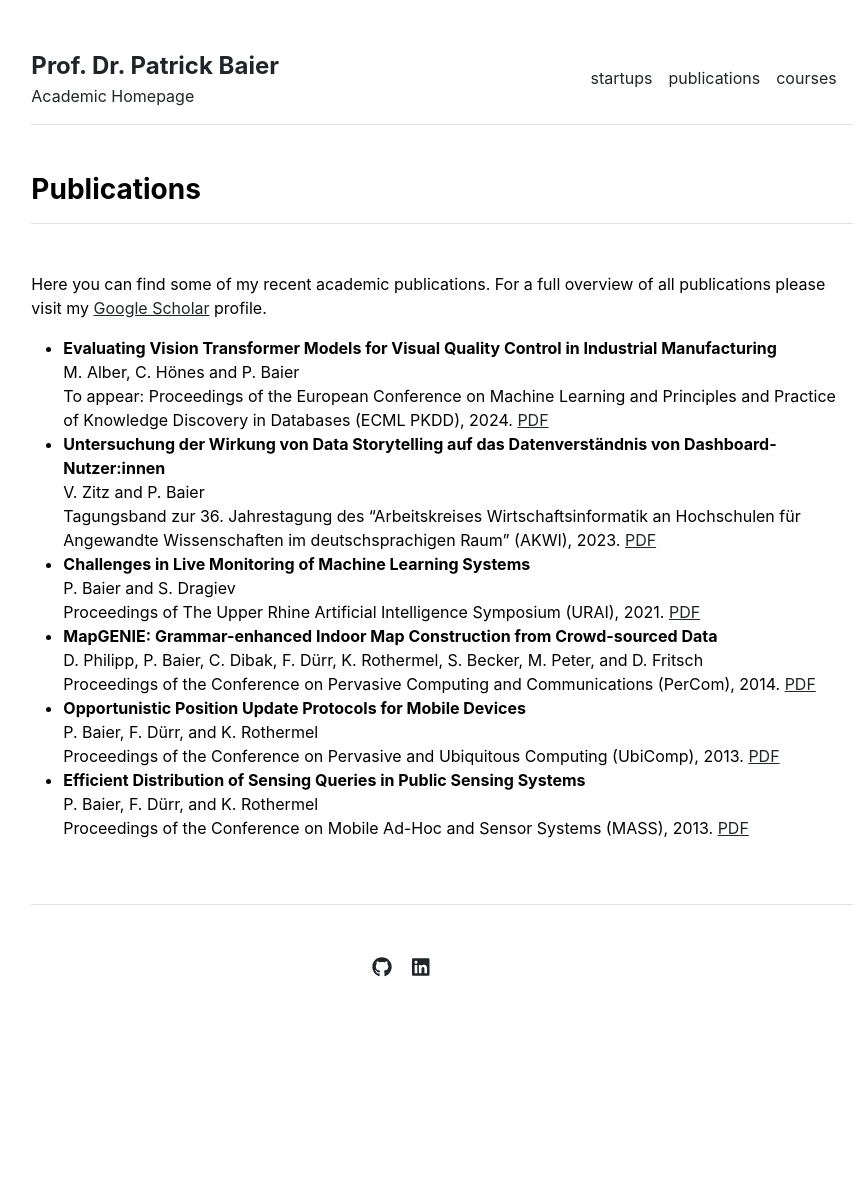
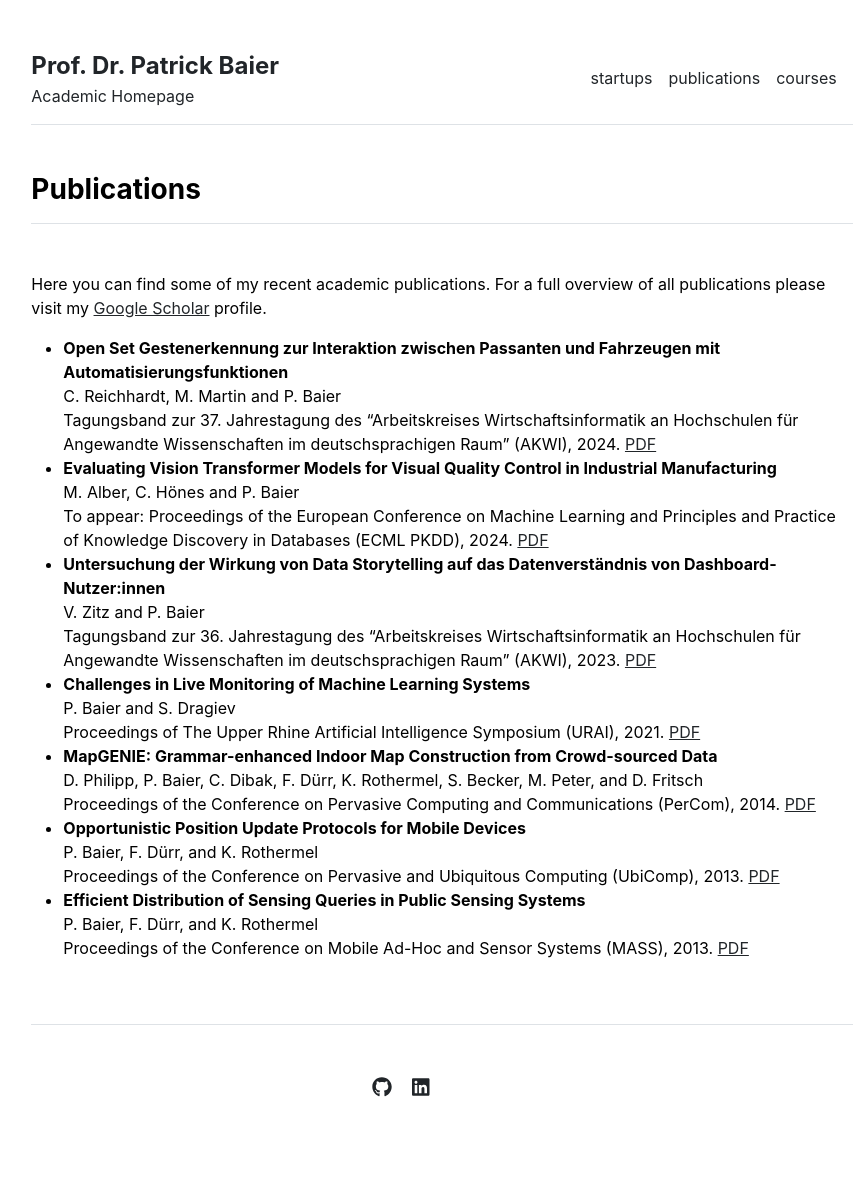
Before and after one commit to pabair/pabair.github.io, a Jekyll site: the page built from publications.md, in a window 1280 px wide. Shown: the whole page, without its empty margins (198-1065 px from the left). Built offline with Jekyll 4.4.1, drawn with Linux system fonts in a browser that asks for light colours; before the commit the page ends 1079 px from its top, so only the background shows below that.

Commit message:
added akwi

```diff
--- a/publications.md
+++ b/publications.md
@@ -7,7 +7,10 @@ For a full overview of all publications please visit my
 [Google Scholar](https://scholar.google.de/citations?user=__JOgFQAAAAJ&hl)
 profile.
 
-
+- **Open Set Gestenerkennung zur Interaktion zwischen Passanten und Fahrzeugen mit Automatisierungsfunktionen** <br>
+C. Reichhardt, M. Martin and P. Baier
+<br> Tagungsband zur 37. Jahrestagung des "Arbeitskreises Wirtschaftsinformatik an Hochschulen für Angewandte Wissenschaften im deutschsprachigen Raum" (AKWI), 2024.
+[PDF](https://pabair.github.io/assets/AKWI2024.pdf)
 - **Evaluating Vision Transformer Models for Visual Quality Control in Industrial Manufacturing** <br>
 M. Alber, C. Hönes and P. Baier<br>
 To appear: Proceedings of the European Conference on Machine Learning and Principles and Practice of Knowledge Discovery in Databases (ECML PKDD), 2024.
```
Also changed, not shown: 1 other file.
